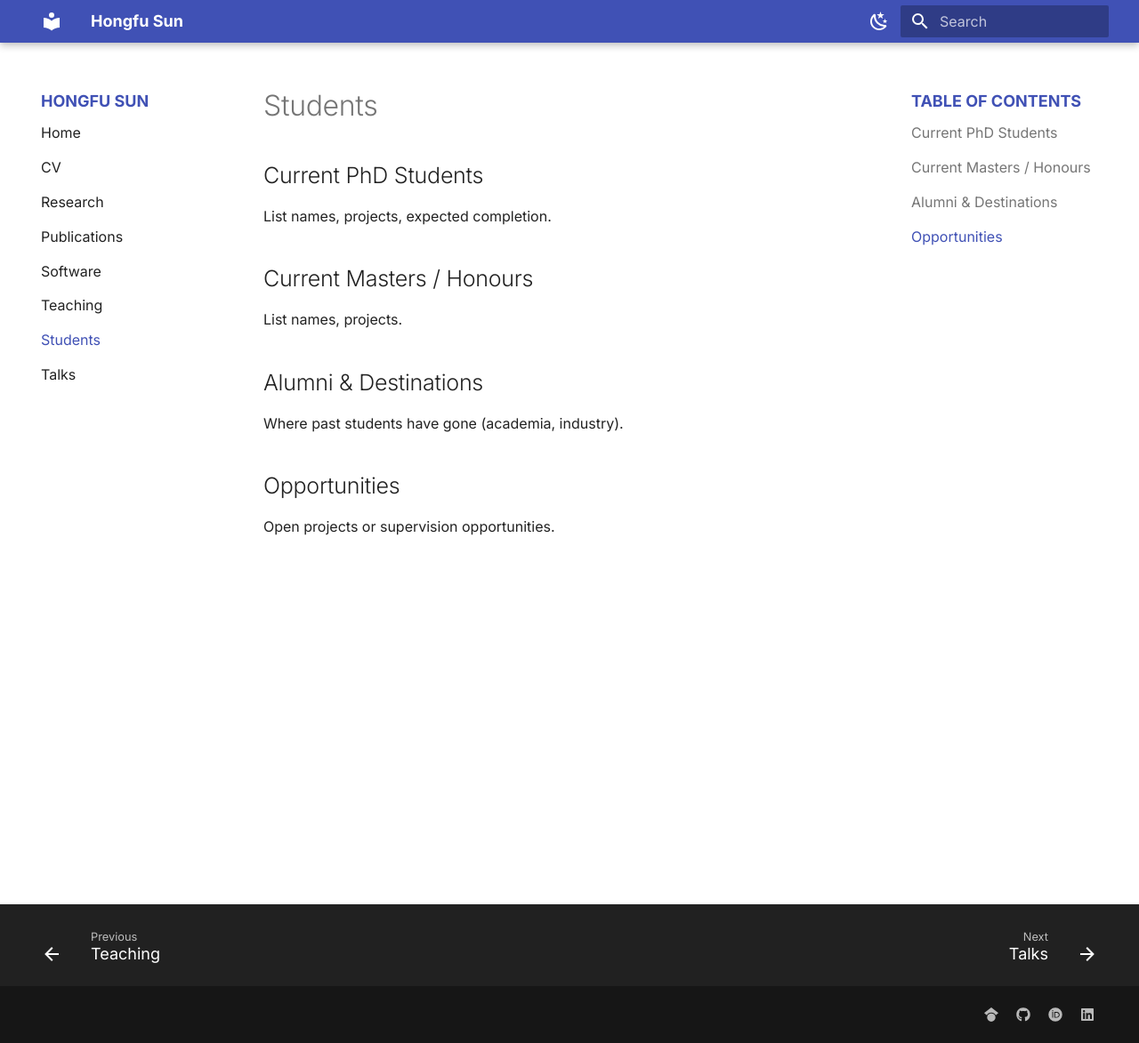
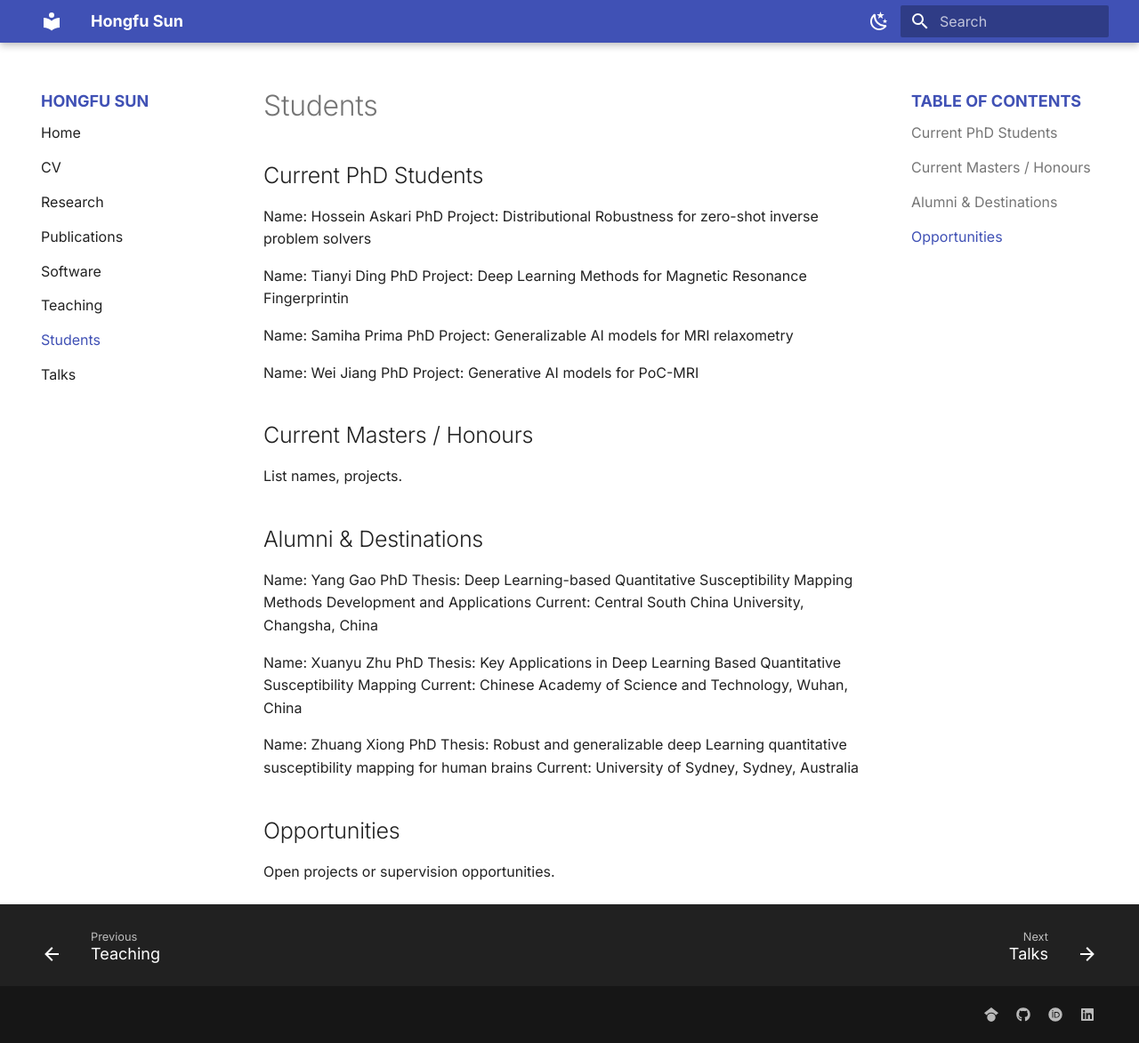
Before and after one commit to sunhongfu/sunhongfu.github.io, an MkDocs documentation site: the page built from docs/students.md, in a window 1280 px wide and 1173 px high. Shown: the whole window at 89% size. Built offline with MkDocs 1.6.1 and Material for MkDocs 9.7.7, drawn with Linux system fonts in a browser that asks for light colours.

Commit message:
add students

```diff
--- a/docs/assets/extra.css
+++ b/docs/assets/extra.css
@@ -332,7 +332,7 @@
   align-items: center;   /* vertical alignment */
   gap: 0.4rem;           /* spacing between title, buttons, tags */
   font-weight: 700;
-  font-size: 0.8rem;
+  font-size: 0.85rem;
 }
 
 /* subtitle line under the header */
--- a/docs/students.md
+++ b/docs/students.md
@@ -1,13 +1,33 @@
 # Students
 
 ## Current PhD Students
-List names, projects, expected completion.
+Name: Hossein Askari
+PhD Project: Distributional Robustness for zero-shot inverse problem solvers
+
+Name: Tianyi Ding
+PhD Project: Deep Learning Methods for Magnetic Resonance Fingerprintin
+
+Name: Samiha Prima
+PhD Project: Generalizable AI models for MRI relaxometry
+
+Name: Wei Jiang
+PhD Project: Generative AI models for PoC-MRI
 
 ## Current Masters / Honours
 List names, projects.
 
 ## Alumni & Destinations
-Where past students have gone (academia, industry).
+Name: Yang Gao
+PhD Thesis: Deep Learning-based Quantitative Susceptibility Mapping Methods Development and Applications
+Current: Central South China University, Changsha, China
+
+Name: Xuanyu Zhu
+PhD Thesis: Key Applications in Deep Learning Based Quantitative Susceptibility Mapping
+Current: Chinese Academy of Science and Technology, Wuhan, China
+
+Name: Zhuang Xiong
+PhD Thesis: Robust and generalizable deep Learning quantitative susceptibility mapping for human brains
+Current: University of Sydney, Sydney, Australia
 
 ## Opportunities
 Open projects or supervision opportunities.
```
Also changed, not shown: docs/software.md (+1 -1 lines).
